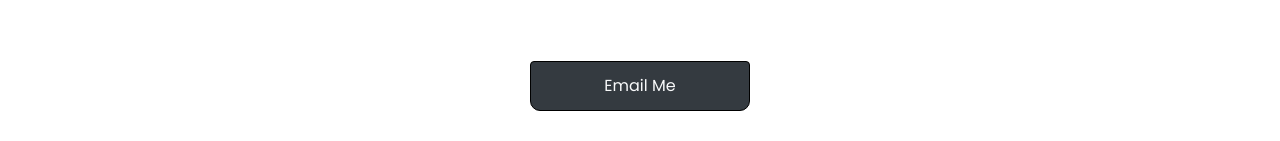
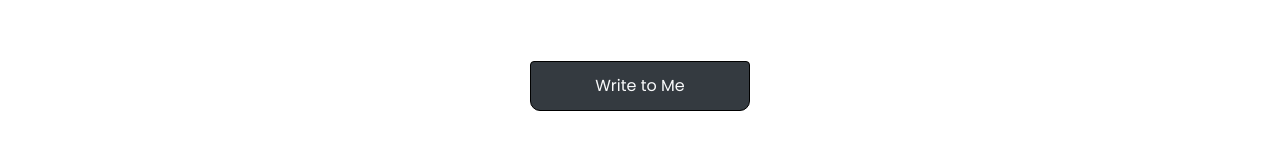
Before and after one commit to paulynson/portfolio, a React (Create React App) app: page /contact in a window 1280 px wide. Shown: the part 171-312 px from the top of the page. Built offline with nearby package versions, Linux system fonts and the light colour scheme.

Commit message:
email update

```diff
--- a/src/pages/Contact.js
+++ b/src/pages/Contact.js
@@ -20,7 +20,7 @@ function Contact() {
     <div classname="col-lg-6 col-sm-12 col-md-12">
 
     <ul class="list-group list-group text-center align-items-center d-flex justify-content-center">
-  <a href="mailto:paulabakada@gmail.com" className="list-group-item bg-dark text-light reachme my-3" data-aos="fade-up">Email Me</a>
+  <a href="mailto:paulabakada@gmail.com" className="list-group-item bg-dark text-light reachme my-3" data-aos="fade-up">Write to Me</a>
 
  <a href="tel:08125157424" className="list-group-item bg-dark text-light reachme my-3" data-aos="fade-down">Call Me</a>
 
```
Also changed, not shown: 1 other file (tests, documents, lock files or other folders).
